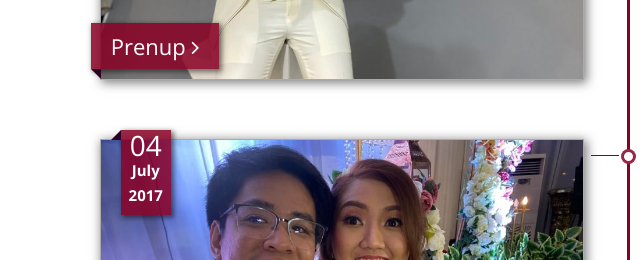
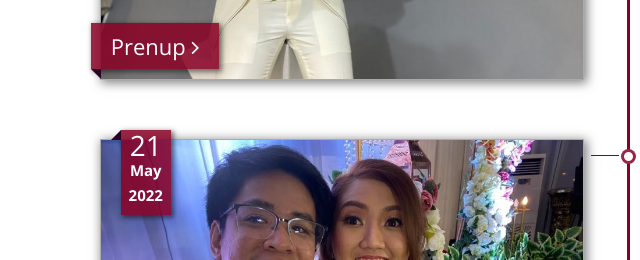
Before and after one commit to daenarysss/bebekoanniv.github.io, a plain HTML site: page bebe/index.html in a window 1280 px wide. Shown: the part 3960-4220 px from the top of the page, 13-653 px from the left. Drawn offline with nearby package versions, Linux system fonts and the light colour scheme; a web font is replaced by a local one.

Commit message:
Update index.html

```diff
--- a/bebe/index.html
+++ b/bebe/index.html
@@ -277,9 +277,9 @@
 						<div class="col-lg-6 col-md-6 col-sm-12 col-xs-12 item">
 							<div class="caption">
 								<div class="star center-block">
-									<span class="h3">04</span>
-									<span>July</span>
-									<span>2017</span>
+									<span class="h3">21</span>
+									<span>May</span>
+									<span>2022</span>
 								</div>
 								<div class="image">
 									<img src="images/time-05.jpg" alt="" />
```
